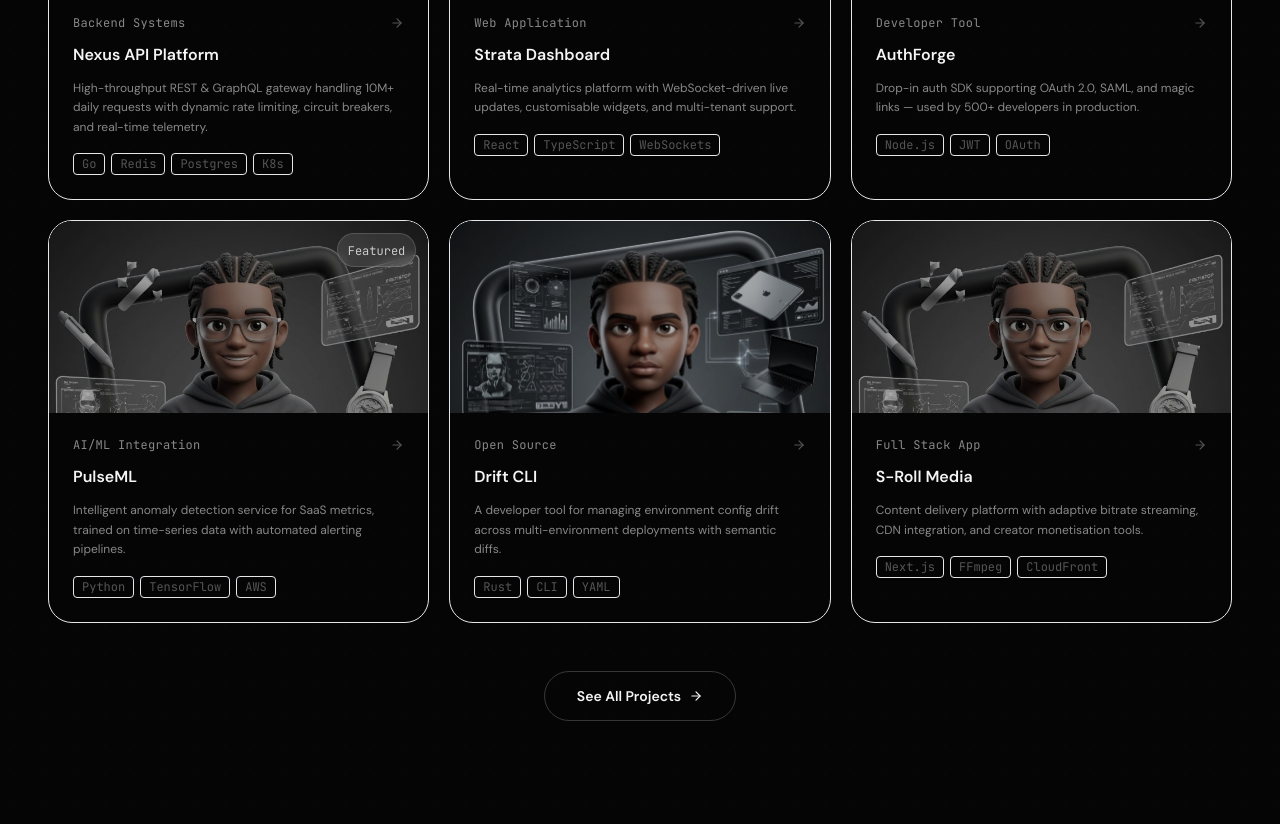
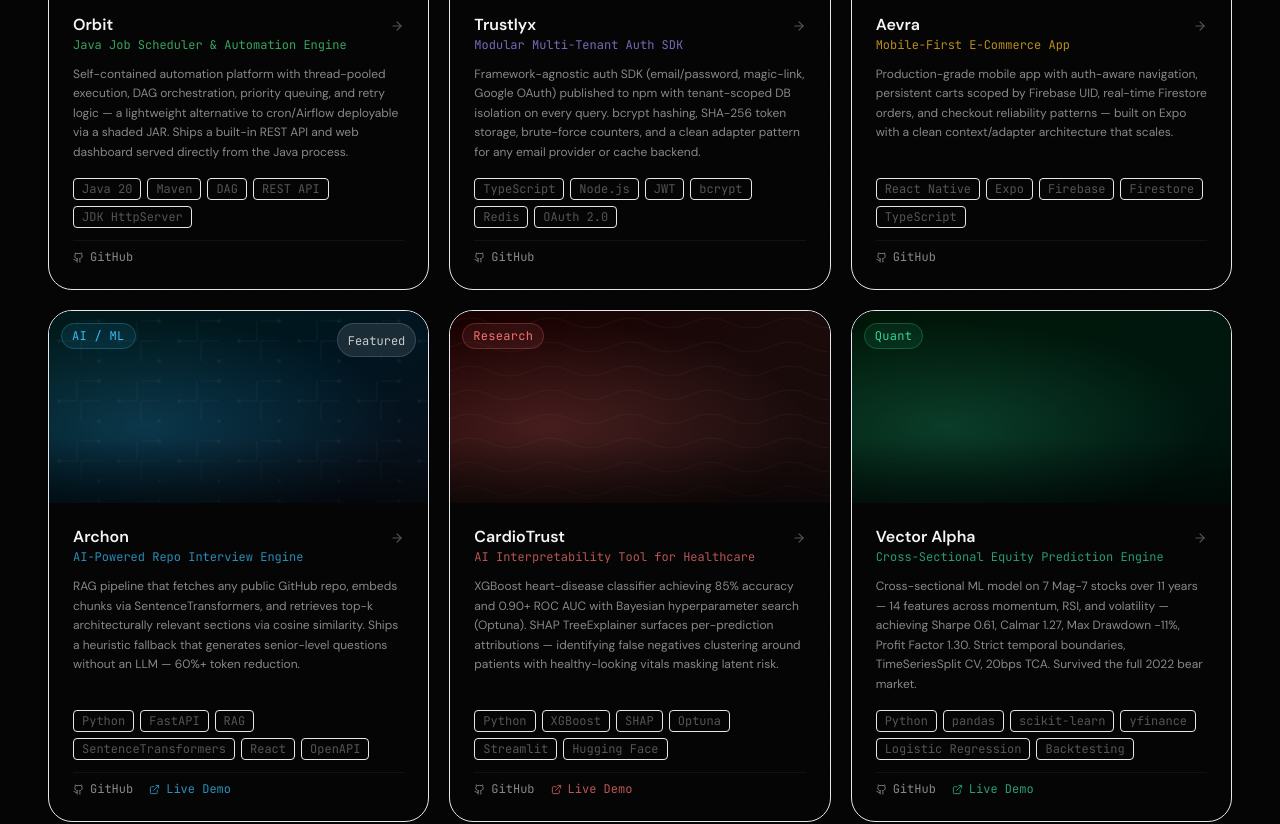
Before and after one commit to davex-ai/dave-portfolio, a React (Vite) app: page / in a window 1280 px wide. Shown: the part 4060-4884 px from the top of the page. Built offline with nearby package versions, Linux system fonts and the light colour scheme.

Commit message:
fix: type imports for .png

```diff
--- a/src/components/Projects.tsx
+++ b/src/components/Projects.tsx
@@ -1,75 +1,166 @@
 import { useEffect, useRef, useState } from 'react'
 import { ExternalLink, Github, ArrowRight } from 'lucide-react'
-import avatar1 from '../assets/avatar1.png'
-import avatar2 from '../assets/avatar2.png'
 
-const projects = [
+// ─── Types ────────────────────────────────────────────────────────────────────
+const CATEGORIES = ['All', 'Infra', 'Backend', 'Mobile', 'AI / ML', 'Research', 'Quant'] as const
+type Category = typeof CATEGORIES[number]
+
+interface Project {
+  title: string
+  subtitle: string
+  category: Exclude<Category, 'All'>
+  desc: string
+  tags: string[]
+  github: string
+  live?: string
+  featured?: boolean
+  gradient: string
+  pattern: 'grid' | 'dots' | 'hexagons' | 'circuit' | 'waves' | 'bars'
+}
+
+// ─── Real Project Data ────────────────────────────────────────────────────────
+const projects: Project[] = [
   {
-    title: 'Nexus API Platform',
-    category: 'Backend Systems',
-    desc: 'High-throughput REST & GraphQL gateway handling 10M+ daily requests with dynamic rate limiting, circuit breakers, and real-time telemetry.',
-    image: avatar1,
-    tags: ['Go', 'Redis', 'Postgres', 'K8s'],
+    title: 'Orbit',
+    subtitle: 'Java Job Scheduler & Automation Engine',
+    category: 'Infra',
+    desc: 'Self-contained automation platform with thread-pooled execution, DAG orchestration, priority queuing, and retry logic — a lightweight alternative to cron/Airflow deployable via a shaded JAR. Ships a built-in REST API and web dashboard served directly from the Java process.',
+    tags: ['Java 20', 'Maven', 'DAG', 'REST API', 'JDK HttpServer'],
+    github: 'https://github.com/davex-ai/Orbit',
     featured: true,
+    gradient: 'from-[#0f1923] via-[#0a2a1f] to-[#0d1f2d]',
+    pattern: 'grid',
   },
   {
-    title: 'Strata Dashboard',
-    category: 'Web Application',
-    desc: 'Real-time analytics platform with WebSocket-driven live updates, customisable widgets, and multi-tenant support.',
-    image: avatar2,
-    tags: ['React', 'TypeScript', 'WebSockets'],
+    title: 'Trustlyx',
+    subtitle: 'Modular Multi-Tenant Auth SDK',
+    category: 'Backend',
+    desc: 'Framework-agnostic auth SDK (email/password, magic-link, Google OAuth) published to npm with tenant-scoped DB isolation on every query. bcrypt hashing, SHA-256 token storage, brute-force counters, and a clean adapter pattern for any email provider or cache backend.',
+    tags: ['TypeScript', 'Node.js', 'JWT', 'bcrypt', 'Redis', 'OAuth 2.0'],
+    github: 'https://github.com/davex-ai/trustlyx',
+    gradient: 'from-[#1a0f23] via-[#1a1230] to-[#0d0d1f]',
+    pattern: 'dots',
   },
   {
-    title: 'AuthForge',
-    category: 'Developer Tool',
-    desc: 'Drop-in auth SDK supporting OAuth 2.0, SAML, and magic links — used by 500+ developers in production.',
-    image: avatar1,
-    tags: ['Node.js', 'JWT', 'OAuth'],
+    title: 'Aevra',
+    subtitle: 'Mobile-First E-Commerce App',
+    category: 'Mobile',
+    desc: 'Production-grade mobile app with auth-aware navigation, persistent carts scoped by Firebase UID, real-time Firestore orders, and checkout reliability patterns — built on Expo with a clean context/adapter architecture that scales.',
+    tags: ['React Native', 'Expo', 'Firebase', 'Firestore', 'TypeScript'],
+    github: 'https://github.com/davex-ai/Aevra',
+    gradient: 'from-[#1a1200] via-[#1a1a0a] to-[#0f1a0f]',
+    pattern: 'hexagons',
   },
   {
-    title: 'PulseML',
-    category: 'AI/ML Integration',
-    desc: 'Intelligent anomaly detection service for SaaS metrics, trained on time-series data with automated alerting pipelines.',
-    image: avatar2,
-    tags: ['Python', 'TensorFlow', 'AWS'],
+    title: 'Archon',
+    subtitle: 'AI-Powered Repo Interview Engine',
+    category: 'AI / ML',
+    desc: 'RAG pipeline that fetches any public GitHub repo, embeds chunks via SentenceTransformers, and retrieves top-k architecturally relevant sections via cosine similarity. Ships a heuristic fallback that generates senior-level questions without an LLM — 60%+ token reduction.',
+    tags: ['Python', 'FastAPI', 'RAG', 'SentenceTransformers', 'React', 'OpenAPI'],
+    github: 'https://github.com/davex-ai/Archon',
+    live: 'https://huggingface.co/spaces/davex-ai/archon-backend',
     featured: true,
+    gradient: 'from-[#001a1a] via-[#001520] to-[#0a0f1a]',
+    pattern: 'circuit',
   },
   {
-    title: 'Drift CLI',
-    category: 'Open Source',
-    desc: 'A developer tool for managing environment config drift across multi-environment deployments with semantic diffs.',
-    image: avatar1,
-    tags: ['Rust', 'CLI', 'YAML'],
+    title: 'CardioTrust',
+    subtitle: 'AI Interpretability Tool for Healthcare',
+    category: 'Research',
+    desc: 'XGBoost heart-disease classifier achieving 85% accuracy and 0.90+ ROC AUC with Bayesian hyperparameter search (Optuna). SHAP TreeExplainer surfaces per-prediction attributions — identifying false negatives clustering around patients with healthy-looking vitals masking latent risk.',
+    tags: ['Python', 'XGBoost', 'SHAP', 'Optuna', 'Streamlit', 'Hugging Face'],
+    github: 'https://github.com/davex-ai/CardioTrust---AI-Interpretability-Tool-for-Healthcare',
+    live: 'https://huggingface.co/spaces/davex-ai/CardioTrust-xAI',
+    gradient: 'from-[#1a0000] via-[#1a0a0a] to-[#1a0d0d]',
+    pattern: 'waves',
   },
   {
-    title: 'S-Roll Media',
-    category: 'Full Stack App',
-    desc: 'Content delivery platform with adaptive bitrate streaming, CDN integration, and creator monetisation tools.',
-    image: avatar2,
-    tags: ['Next.js', 'FFmpeg', 'CloudFront'],
+    title: 'Vector Alpha',
+    subtitle: 'Cross-Sectional Equity Prediction Engine',
+    category: 'Quant',
+    desc: 'Cross-sectional ML model on 7 Mag-7 stocks over 11 years — 14 features across momentum, RSI, and volatility — achieving Sharpe 0.61, Calmar 1.27, Max Drawdown −11%, Profit Factor 1.30. Strict temporal boundaries, TimeSeriesSplit CV, 20bps TCA. Survived the full 2022 bear market.',
+    tags: ['Python', 'pandas', 'scikit-learn', 'yfinance', 'Logistic Regression', 'Backtesting'],
+    github: 'https://github.com/davex-ai/Vector-Alpha',
+    live: 'https://huggingface.co/davex-ai/Vector-Alpha-Model',
+    gradient: 'from-[#001a08] via-[#001a10] to-[#001510]',
+    pattern: 'bars',
   },
 ]
 
+// ─── Category accent colours ──────────────────────────────────────────────────
+const ACCENT: Record<Exclude<Category, 'All'>, string> = {
+  'Infra':    '#4ade80',
+  'Backend':  '#a78bfa',
+  'Mobile':   '#fbbf24',
+  'AI / ML':  '#38bdf8',
+  'Research': '#f87171',
+  'Quant':    '#34d399',
+}
+
+// ─── SVG Patterns ─────────────────────────────────────────────────────────────
+function PatternSVG({ type, id }: { type: Project['pattern']; id: string }) {
+  const pid = `${type}-${id}`
+  return (
+    <svg className="absolute inset-0 w-full h-full" xmlns="http://www.w3.org/2000/svg" style={{ opacity: 0.08 }}>
+      <defs>
+        {type === 'grid' && (
+          <pattern id={pid} width="32" height="32" patternUnits="userSpaceOnUse">
+            <path d="M 32 0 L 0 0 0 32" fill="none" stroke="white" strokeWidth="0.6"/>
+          </pattern>
+        )}
+        {type === 'dots' && (
+          <pattern id={pid} width="20" height="20" patternUnits="userSpaceOnUse">
+            <circle cx="2" cy="2" r="1.2" fill="white"/>
+          </pattern>
+        )}
+        {type === 'hexagons' && (
+          <pattern id={pid} width="30" height="26" patternUnits="userSpaceOnUse">
+            <polygon points="15,1 27,8 27,18 15,25 3,18 3,8" fill="none" stroke="white" strokeWidth="0.6"/>
+          </pattern>
+        )}
+        {type === 'circuit' && (
+          <pattern id={pid} width="60" height="60" patternUnits="userSpaceOnUse">
+            <path d="M10 30 H28 V10 M32 10 H50 M50 30 H32 V50" fill="none" stroke="white" strokeWidth="0.6"/>
+            <circle cx="10" cy="30" r="2" fill="white" opacity="0.6"/>
+            <circle cx="50" cy="10" r="2" fill="white" opacity="0.6"/>
+            <circle cx="50" cy="50" r="2" fill="white" opacity="0.6"/>
+          </pattern>
+        )}
+        {type === 'waves' && (
+          <pattern id={pid} width="80" height="24" patternUnits="userSpaceOnUse">
+            <path d="M0 12 Q20 2 40 12 Q60 22 80 12" fill="none" stroke="white" strokeWidth="0.6"/>
+          </pattern>
+        )}
+        {type === 'bars' && (
+          <pattern id={pid} width="18" height="44" patternUnits="userSpaceOnUse">
+            <rect x="5" y="12" width="8" height="20" fill="none" stroke="white" strokeWidth="0.6"/>
+            <rect x="5" y="6" width="8" height="5" fill="white" opacity="0.4"/>
+          </pattern>
+        )}
+      </defs>
+      <rect width="100%" height="100%" fill={`url(#${pid})`}/>
+    </svg>
+  )
+}
+
+// ─── Component ────────────────────────────────────────────────────────────────
 export default function Projects() {
   const sectionRef = useRef<HTMLDivElement>(null)
-  const [filter, setFilter] = useState('All')
+  const [filter, setFilter] = useState<Category>('All')
 
-  const categories = ['All', ...Array.from(new Set(projects.map(p => p.category)))]
   const filtered = filter === 'All' ? projects : projects.filter(p => p.category === filter)
 
   useEffect(() => {
     const observer = new IntersectionObserver(
       (entries) => {
         entries.forEach((entry) => {
-          if (entry.isIntersecting) {
-            entry.target.classList.add('revealed')
-          }
+          if (entry.isIntersecting) entry.target.classList.add('revealed')
         })
       },
-      { threshold: 0.1 }
+      { threshold: 0.05 }
     )
-    const elements = sectionRef.current?.querySelectorAll('.section-reveal')
-    elements?.forEach((el) => observer.observe(el))
+    const els = sectionRef.current?.querySelectorAll('.section-reveal')
+    els?.forEach((el) => observer.observe(el))
     return () => observer.disconnect()
   }, [])
 
@@ -78,6 +169,8 @@ export default function Projects() {
       <div className="absolute inset-0 dot-bg opacity-20" />
 
       <div className="max-w-7xl mx-auto px-6 lg:px-12">
+
+        {/* Header */}
         <div className="flex items-center gap-4 mb-6 section-reveal">
           <span className="font-mono text-xs text-ash tracking-widest uppercase">04 / Projects</span>
           <div className="flex-1 h-px section-divider" />
@@ -93,64 +186,121 @@ export default function Projects() {
             </h2>
           </div>
           <p className="text-ash font-body text-sm leading-relaxed max-w-xs mt-6 lg:mt-0">
-            A selection of work that showcases my passion for building things that matter.
+            A selection of work across infra, AI, quant research, and mobile — built to solve real problems.
           </p>
         </div>
 
+        {/* Filter Pills — useState, no reload */}
         <div className="flex flex-wrap gap-3 mb-12 section-reveal scrollbar-hidden overflow-x-auto pb-2">
-          {categories.map((cat) => (
+          {CATEGORIES.map((cat) => {
+            const isActive = filter === cat
+            const accent = cat !== 'All' ? ACCENT[cat as Exclude<Category, 'All'>] : '#ffffff'
+            const count = cat === 'All' ? projects.length : projects.filter(p => p.category === cat).length
+            return (
               <button
                 key={cat}
                 onClick={() => setFilter(cat)}
-              className={`px-4 py-2 rounded-full font-mono text-xs tracking-wide transition-all duration-300 flex-shrink-0 ${
-                filter === cat
+                style={isActive && cat !== 'All' ? {
+                  borderColor: accent + '55',
+                  color: accent,
+                  backgroundColor: accent + '14',
+                } : {}}
+                className={`px-4 py-2 rounded-full font-mono text-xs tracking-wide transition-all duration-300 flex-shrink-0 whitespace-nowrap ${
+                  isActive
+                    ? cat === 'All'
                       ? 'bg-white/10 border border-white/20 text-pearl'
+                      : 'border'
                     : 'border border-white/6 text-ash hover:border-white/15 hover:text-mist'
                 }`}
               >
                 {cat}
+                <span className="ml-1.5 opacity-40">({count})</span>
               </button>
-          ))}
+            )
+          })}
         </div>
 
+        {/* Cards Grid */}
         <div className="grid md:grid-cols-2 lg:grid-cols-3 gap-5">
-          {filtered.map(({ title, category, desc, image, tags, featured }, i) => (
+          {filtered.map((proj, i) => {
+            const accent = ACCENT[proj.category]
+            return (
               <div
-              key={title}
-              className={`section-reveal project-card rounded-3xl overflow-hidden border border-white/6 ${
-                featured ? 'md:col-span-1' : ''
-              }`}
-              style={{ transitionDelay: `${i * 0.08}s` }}
+                key={proj.title}
+                className="section-reveal project-card rounded-3xl overflow-hidden border border-white/6 flex flex-col"
+                style={{ transitionDelay: `${i * 0.07}s` }}
               >
-              <div className="relative h-48 overflow-hidden bg-graphite">
-                <img src={image} alt={title} className="w-full h-full object-cover object-top" />
-                <div className="project-card-overlay">
+                {/* Visual header */}
+                <div className={`relative h-48 overflow-hidden bg-gradient-to-br ${proj.gradient} flex-shrink-0`}>
+                  <PatternSVG type={proj.pattern} id={proj.title} />
+
+                  {/* Radial glow */}
+                  <div
+                    className="absolute inset-0"
+                    style={{ background: `radial-gradient(ellipse at 25% 60%, ${accent}55 0%, transparent 65%)`, opacity: 0.6 }}
+                  />
+
+                  {/* Category pill */}
+                  <div className="absolute top-3 left-3 z-10">
+                    <span
+                      className="px-2.5 py-1 rounded-full font-mono text-xs tracking-wide border backdrop-blur-sm"
+                      style={{ color: accent, borderColor: accent + '44', backgroundColor: accent + '18' }}
+                    >
+                      {proj.category}
+                    </span>
+                  </div>
+
+                  {/* Featured badge */}
+                  {proj.featured && (
+                    <div className="absolute top-3 right-3 z-10 px-2.5 py-1 rounded-full bg-white/10 backdrop-blur-sm border border-white/15">
+                      <span className="font-mono text-xs text-silver">Featured</span>
+                    </div>
+                  )}
+
+                  {/* Hover overlay */}
+                  <div className="project-card-overlay z-20">
                     <div className="flex gap-3">
-                    <button className="w-9 h-9 rounded-full bg-white/10 backdrop-blur-sm flex items-center justify-center border border-white/15 hover:bg-white/20 transition-colors">
+                      <a
+                        href={proj.github}
+                        target="_blank"
+                        rel="noopener noreferrer"
+                        className="w-9 h-9 rounded-full bg-white/10 backdrop-blur-sm flex items-center justify-center border border-white/15 hover:bg-white/20 transition-colors"
+                        title="View on GitHub"
+                      >
                         <Github size={15} className="text-pearl" />
-                    </button>
-                    <button className="w-9 h-9 rounded-full bg-white/10 backdrop-blur-sm flex items-center justify-center border border-white/15 hover:bg-white/20 transition-colors">
+                      </a>
+                      {proj.live && (
+                        <a
+                          href={proj.live}
+                          target="_blank"
+                          rel="noopener noreferrer"
+                          className="w-9 h-9 rounded-full bg-white/10 backdrop-blur-sm flex items-center justify-center border border-white/15 hover:bg-white/20 transition-colors"
+                          title="Live Demo"
+                        >
                           <ExternalLink size={15} className="text-pearl" />
-                    </button>
+                        </a>
+                      )}
                     </div>
                   </div>
 
-                {featured && (
-                  <div className="absolute top-3 right-3 px-2.5 py-1 rounded-full bg-white/10 backdrop-blur-sm border border-white/15">
-                    <span className="font-mono text-xs text-silver">Featured</span>
-                  </div>
-                )}
+                  {/* Bottom fade */}
+                  <div className="absolute bottom-0 inset-x-0 h-16 bg-gradient-to-t from-black/50 to-transparent" />
                 </div>
 
-              <div className="p-6 space-y-3">
-                <div className="flex items-center justify-between">
-                  <span className="font-mono text-xs text-ash tracking-wide">{category}</span>
-                  <ArrowRight size={14} className="text-smoke" />
+                {/* Card body */}
+                <div className="p-6 space-y-3 flex flex-col flex-1">
+                  <div className="flex items-start justify-between gap-2">
+                    <div>
+                      <h3 className="font-body font-semibold text-pearl text-base leading-tight">{proj.title}</h3>
+                      <p className="font-mono text-xs mt-0.5" style={{ color: accent + 'bb' }}>{proj.subtitle}</p>
                     </div>
-                <h3 className="font-body font-semibold text-pearl text-base">{title}</h3>
-                <p className="font-body text-ash text-xs leading-relaxed">{desc}</p>
+                    <ArrowRight size={14} className="text-smoke flex-shrink-0 mt-1" />
+                  </div>
+
+                  <p className="font-body text-ash text-xs leading-relaxed flex-1">{proj.desc}</p>
+
                   <div className="flex flex-wrap gap-1.5 pt-1">
-                  {tags.map((tag) => (
+                    {proj.tags.map((tag) => (
                       <span
                         key={tag}
                         className="px-2 py-0.5 rounded bg-white/4 border border-white/6 font-mono text-xs text-smoke"
@@ -159,17 +309,50 @@ export default function Projects() {
                       </span>
                     ))}
                   </div>
+
+                  {/* Footer links */}
+                  <div className="flex items-center gap-4 pt-2 border-t border-white/5">
+                    <a
+                      href={proj.github}
+                      target="_blank"
+                      rel="noopener noreferrer"
+                      className="flex items-center gap-1.5 font-mono text-xs text-ash hover:text-pearl transition-colors"
+                    >
+                      <Github size={11} />
+                      GitHub
+                    </a>
+                    {proj.live && (
+                      <a
+                        href={proj.live}
+                        target="_blank"
+                        rel="noopener noreferrer"
+                        className="flex items-center gap-1.5 font-mono text-xs hover:opacity-100 opacity-75 transition-opacity"
+                        style={{ color: accent }}
+                      >
+                        <ExternalLink size={11} />
+                        Live Demo
+                      </a>
+                    )}
                   </div>
                 </div>
-          ))}
+              </div>
+            )
+          })}
         </div>
 
+        {/* See All */}
         <div className="text-center mt-12 section-reveal">
-          <button className="btn-outline px-8 py-3.5 rounded-full text-sm font-semibold inline-flex items-center gap-2">
-            See All Projects
+          <a
+            href="https://github.com/davex-ai"
+            target="_blank"
+            rel="noopener noreferrer"
+            className="btn-outline px-8 py-3.5 rounded-full text-sm font-semibold inline-flex items-center gap-2"
+          >
+            See All on GitHub
             <ArrowRight size={14} />
-          </button>
+          </a>
         </div>
+
       </div>
     </section>
   )
--- /dev/null
+++ b/src/vite-env.d.ts
@@ -0,0 +1,12 @@
+declare module '*.png' {
+  const src: string
+  export default src
+}
+declare module '*.jpg' {
+  const src: string
+  export default src
+}
+declare module '*.svg' {
+  const src: string
+  export default src
+}
```
Lines whose indentation alone changed are shown as unchanged.
